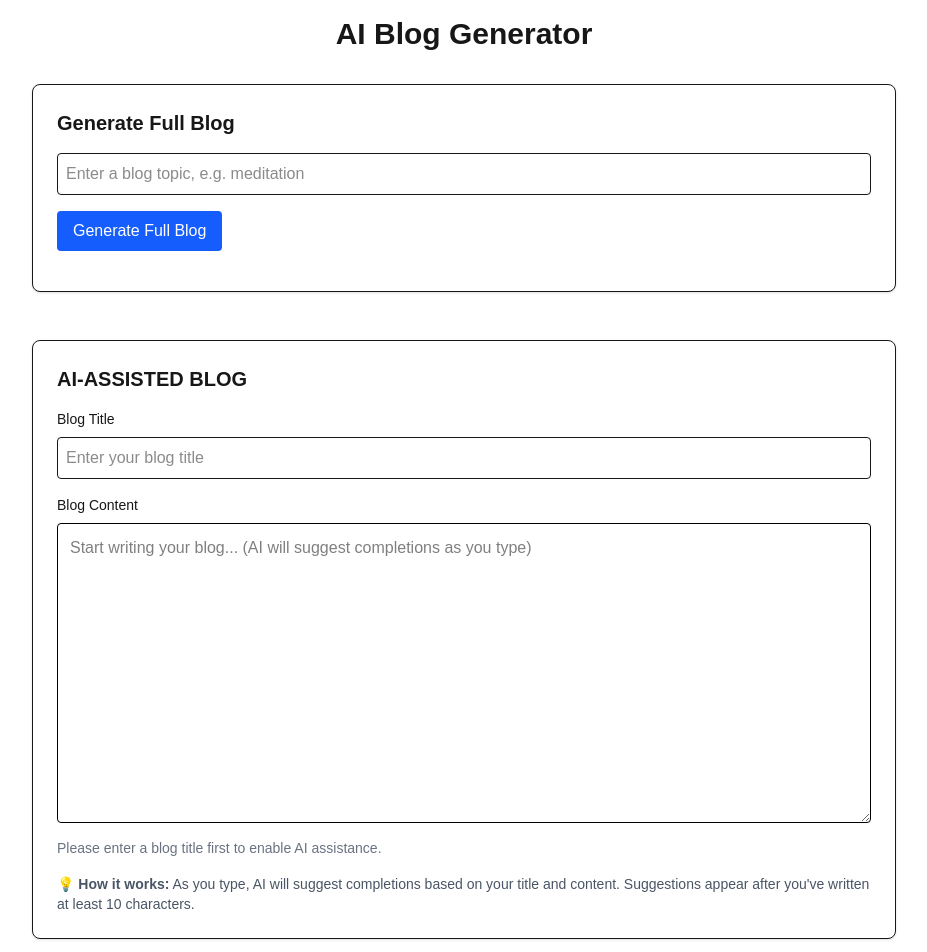
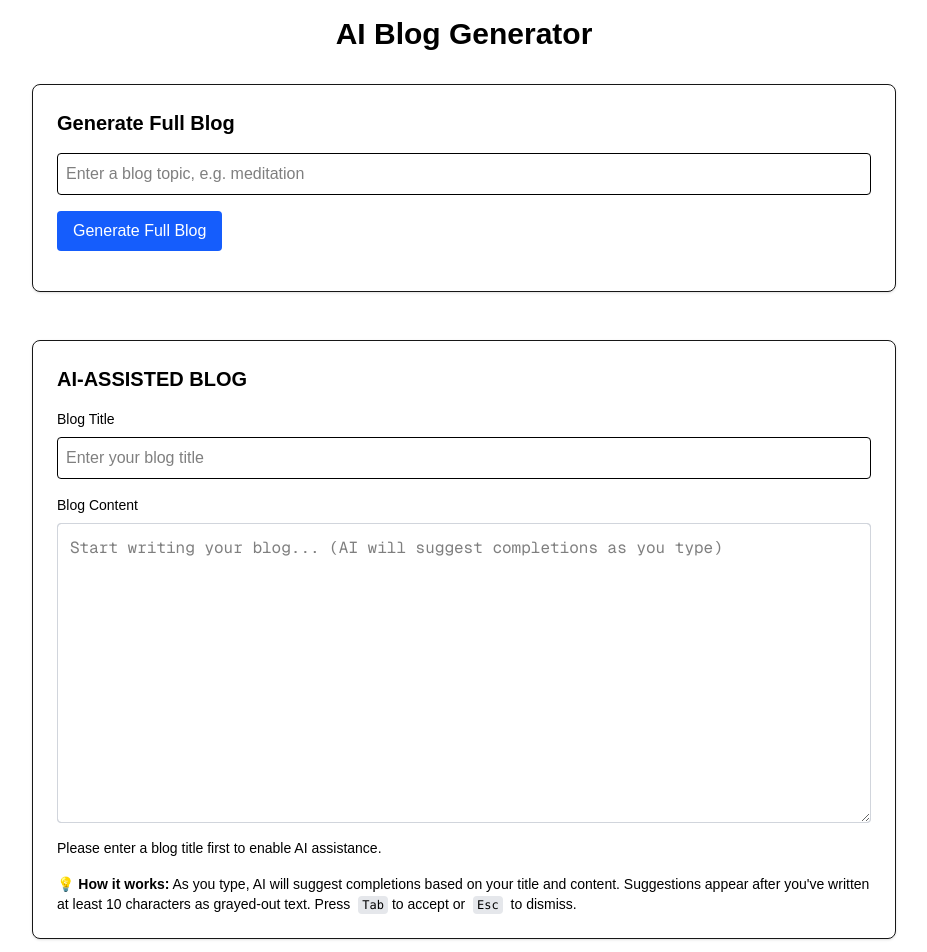
Before and after one commit to adhikariaashish/gemini-blog, a Next.js app: page / in a window 1280 px wide. Shown: the top 952 px of the page, without its empty margins (176-1103 px from the left). Built offline with nearby package versions, Linux system fonts and the light colour scheme.

Commit message:
UI enhancements

```diff
--- a/src/app/page.tsx
+++ b/src/app/page.tsx
@@ -9,13 +9,19 @@ export default function Home() {
   const [loading, setLoading] = useState(false);
   const [error, setError] = useState("");
 
-  // AI-Assisted Blog states
+  // AI-assisted blog states
   const [blogTitle, setBlogTitle] = useState("");
   const [assistedBlogText, setAssistedBlogText] = useState("");
   const [suggestion, setSuggestion] = useState("");
   const [showSuggestion, setShowSuggestion] = useState(false);
   const [loadingSuggestion, setLoadingSuggestion] = useState(false);
   const textareaRef = useRef<HTMLTextAreaElement>(null);
+
+  // Calculate the display text (actual text + suggestion)
+  const displayText =
+    showSuggestion && suggestion
+      ? assistedBlogText + " " + suggestion
+      : assistedBlogText;
 
   const handleGenerateBlog = async () => {
     if (!topic.trim()) return;
@@ -105,13 +111,23 @@ export default function Home() {
     // eslint-disable-next-line react-hooks/exhaustive-deps
     []
   );
-
   const handleAssistedBlogChange = (value: string) => {
     setAssistedBlogText(value);
     setShowSuggestion(false);
 
     if (blogTitle.trim() && value.trim().length >= 10) {
       debouncedGetSuggestion(blogTitle, value);
+    }
+  };
+
+  const handleKeyDown = (e: React.KeyboardEvent<HTMLTextAreaElement>) => {
+    if (e.key === "Tab" && showSuggestion && suggestion) {
+      e.preventDefault();
+      acceptSuggestion();
+    }
+    if (e.key === "Escape" && showSuggestion) {
+      e.preventDefault();
+      rejectSuggestion();
     }
   };
 
@@ -137,18 +153,22 @@ export default function Home() {
 
   return (
     <main className="p-4 max-w-4xl mx-auto">
-      <h1 className="text-3xl font-bold mb-8 text-center">AI Blog Generator</h1>
+      <h1 className="text-3xl font-bold mb-8 text-center text-black">
+        AI Blog Generator
+      </h1>
 
       {/* Full Blog Generation Section */}
       <section className="mb-12 p-6 bg-white border rounded-lg shadow-sm">
-        <h2 className="text-xl font-semibold mb-4">Generate Full Blog</h2>
+        <h2 className="text-xl font-semibold mb-4 text-black">
+          Generate Full Blog
+        </h2>
 
         <input
           type="text"
           value={topic}
           onChange={(e) => setTopic(e.target.value)}
           placeholder="Enter a blog topic, e.g. meditation"
-          className="w-full p-2 border rounded mb-4"
+          className="w-full p-2 border rounded mb-4 text-black"
         />
 
         <button
@@ -170,77 +190,100 @@ export default function Home() {
 
       {/* AI-Assisted Blog Section */}
       <section className="p-6 bg-white border rounded-lg shadow-sm">
-        <h2 className="text-xl font-semibold mb-4">AI-ASSISTED BLOG</h2>
+        <h2 className="text-xl font-semibold mb-4 text-black">
+          AI-ASSISTED BLOG
+        </h2>
 
         <div className="mb-4">
-          <label className="block text-sm font-medium mb-2">Blog Title</label>
+          <label className="block text-sm font-medium mb-2 text-black">
+            Blog Title
+          </label>
           <input
             type="text"
             value={blogTitle}
             onChange={(e) => setBlogTitle(e.target.value)}
             placeholder="Enter your blog title"
-            className="w-full p-2 border rounded"
+            className="w-full p-2 border rounded text-black"
           />
         </div>
 
         <div className="mb-4">
-          <label className="block text-sm font-medium mb-2">Blog Content</label>
-          <div className="relative">
+          <label className="block text-sm font-medium mb-2 text-black">
+            Blog Content
+          </label>
+          <div className="relative font-mono">
+            {/* Background div that shows the suggestion */}
+            <div
+              className="absolute top-0 left-0 w-full p-3 border border-gray-300 rounded min-h-[300px] whitespace-pre-wrap break-words text-black pointer-events-none bg-white overflow-hidden"
+              style={{
+                font: "inherit",
+                fontSize: "inherit",
+                lineHeight: "inherit",
+                fontFamily: "inherit",
+              }}
+            >
+              {assistedBlogText}
+              {showSuggestion && suggestion && (
+                <span className="text-gray-500">{" " + suggestion}</span>
+              )}
+            </div>
+
+            {/* Actual textarea on top */}
             <textarea
               ref={textareaRef}
               value={assistedBlogText}
               onChange={(e) => handleAssistedBlogChange(e.target.value)}
+              onKeyDown={handleKeyDown}
               placeholder="Start writing your blog... (AI will suggest completions as you type)"
-              className="w-full p-3 border rounded min-h-[300px] text-black resize-y"
+              className="w-full p-3 border border-gray-300 rounded min-h-[300px] text-black resize-y relative z-10 bg-transparent"
               disabled={!blogTitle.trim()}
+              style={{
+                font: "inherit",
+                fontSize: "inherit",
+                lineHeight: "inherit",
+                fontFamily: "inherit",
+              }}
             />
-
-            {/* AI Suggestion Overlay */}
-            {showSuggestion && suggestion && (
-              <div className="absolute bottom-4 right-4 bg-blue-50 border border-blue-200 rounded-lg p-3 max-w-sm shadow-lg">
-                <div className="text-sm text-gray-600 mb-2">AI Suggestion:</div>
-                <div className="text-sm text-blue-800 mb-3 italic">
-                  &ldquo;{suggestion}&rdquo;
-                </div>
-                <div className="flex gap-2">
-                  <button
-                    onClick={acceptSuggestion}
-                    className="px-3 py-1 bg-blue-600 text-white text-xs rounded hover:bg-blue-700"
-                  >
-                    Accept
-                  </button>
-                  <button
-                    onClick={rejectSuggestion}
-                    className="px-3 py-1 bg-gray-400 text-white text-xs rounded hover:bg-gray-500"
-                  >
-                    Reject
-                  </button>
-                </div>
-              </div>
-            )}
 
             {/* Loading indicator for suggestions */}
             {loadingSuggestion && (
-              <div className="absolute bottom-4 right-4 bg-yellow-50 border border-yellow-200 rounded-lg p-2">
-                <div className="text-xs text-yellow-800">
-                  Getting suggestion...
-                </div>
+              <div className="absolute top-2 right-2 bg-yellow-100 border border-yellow-300 rounded px-2 py-1 z-20">
+                <div className="text-xs text-black">Getting suggestion...</div>
               </div>
             )}
           </div>
 
           {!blogTitle.trim() && (
-            <p className="text-sm text-gray-500 mt-2">
+            <p className="text-sm text-black mt-2">
               Please enter a blog title first to enable AI assistance.
+            </p>
+          )}
+
+          {showSuggestion && suggestion && (
+            <p className="text-xs text-gray-600 mt-2">
+              💡 Press{" "}
+              <kbd className="px-1 py-0.5 bg-gray-200 rounded text-xs">Tab</kbd>{" "}
+              to accept suggestion or{" "}
+              <kbd className="px-1 py-0.5 bg-gray-200 rounded text-xs">Esc</kbd>{" "}
+              to dismiss
             </p>
           )}
         </div>
 
-        <div className="text-sm text-gray-600">
+        <div className="text-sm text-black">
           <p>
             💡 <strong>How it works:</strong> As you type, AI will suggest
             completions based on your title and content. Suggestions appear
-            after you&apos;ve written at least 10 characters.
+            after you&apos;ve written at least 10 characters as grayed-out text.
+            Press{" "}
+            <kbd className="px-1 py-0.5 bg-gray-200 rounded text-xs mx-1">
+              Tab
+            </kbd>
+            to accept or{" "}
+            <kbd className="px-1 py-0.5 bg-gray-200 rounded text-xs mx-1">
+              Esc
+            </kbd>{" "}
+            to dismiss.
           </p>
         </div>
       </section>
```
